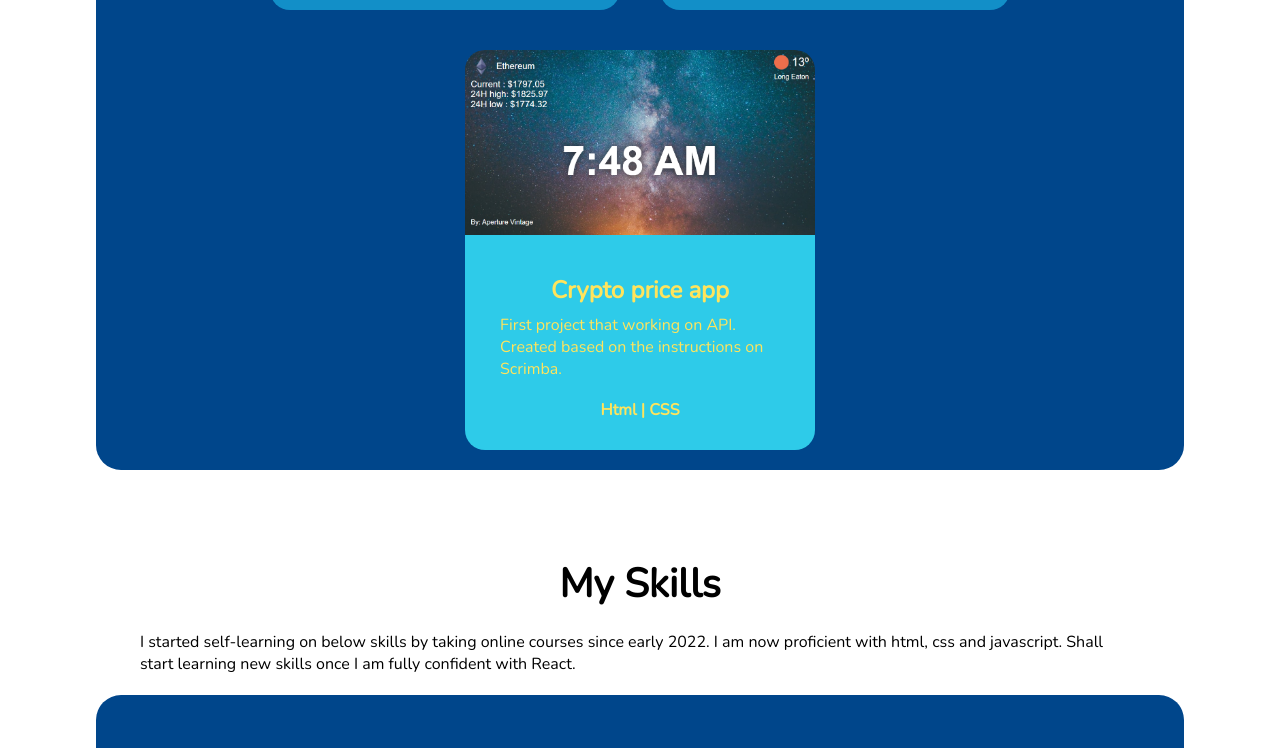
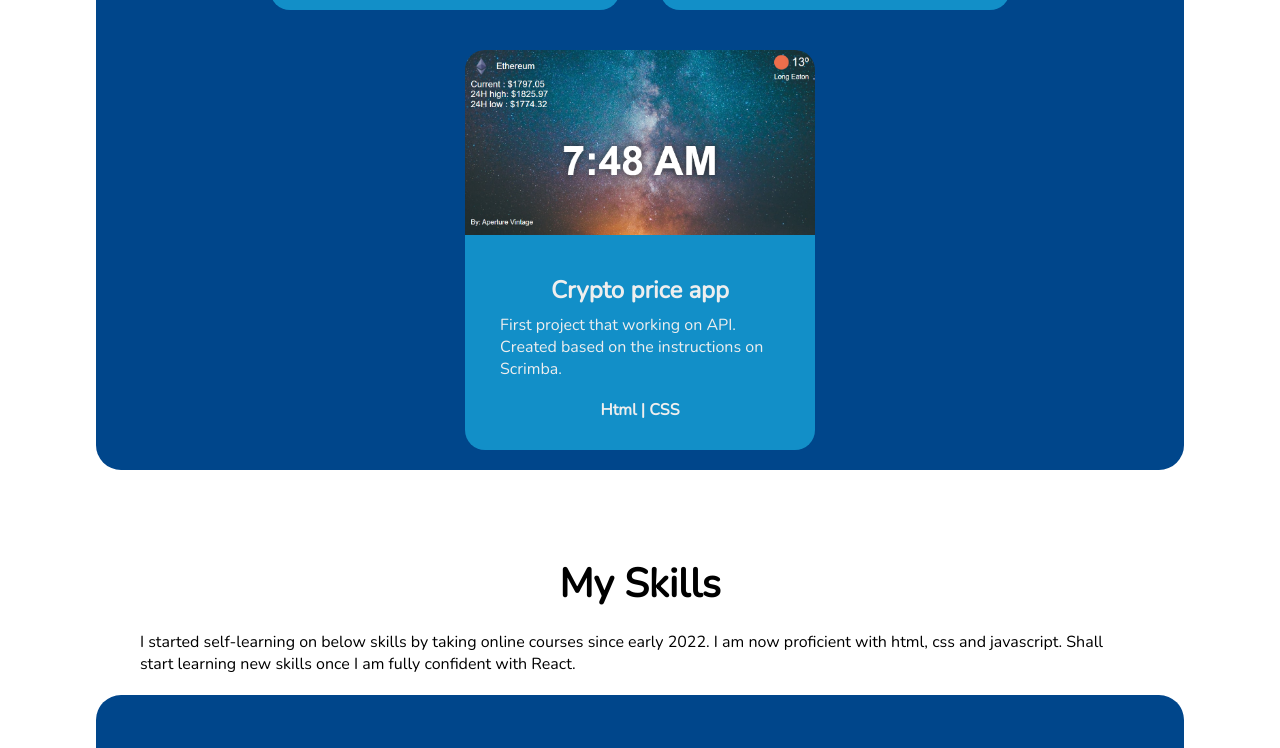
Before and after one commit to AustinDoubleC/portfolio, a plain HTML site: page index.html in a window 1280 px wide. Shown: the part 1580-2328 px from the top of the page. Drawn offline with nearby package versions, Linux system fonts and the light colour scheme; a script that the page names is missing.

Commit message:
fix crypto

```diff
--- a/style.css
+++ b/style.css
@@ -212,13 +212,12 @@ hr{
 
 #crypto{
     background-image: url(images/crypto_app.png);
-    background-color: #2ECBE9;
+    background-color: #128fC8;
     background-size: contain;
     background-repeat: no-repeat;
     width: 350px;
     height: 400px;
     border-radius: 20px;
-    color:#FFE45C;
 }
 
 .project-description{
```
